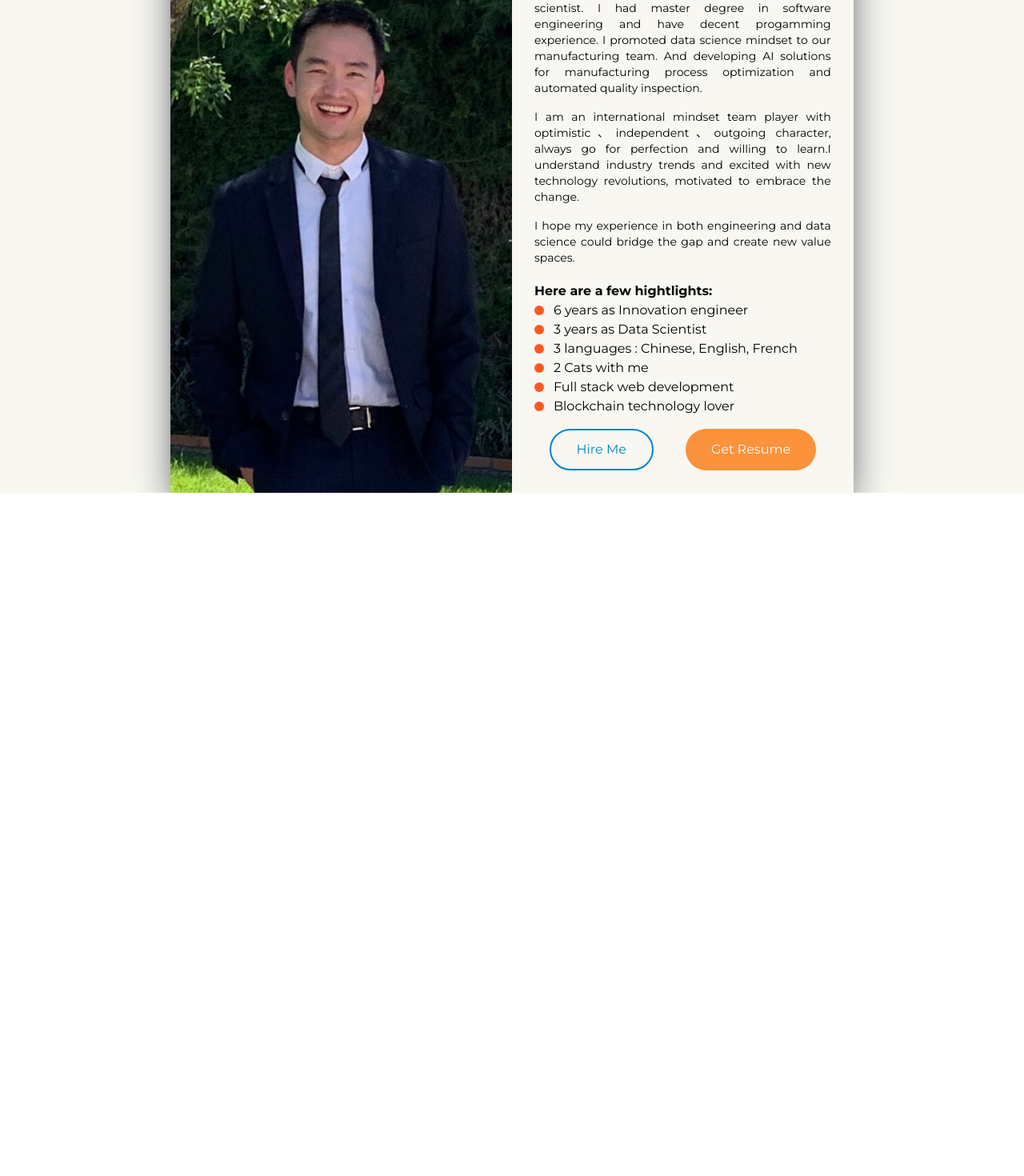
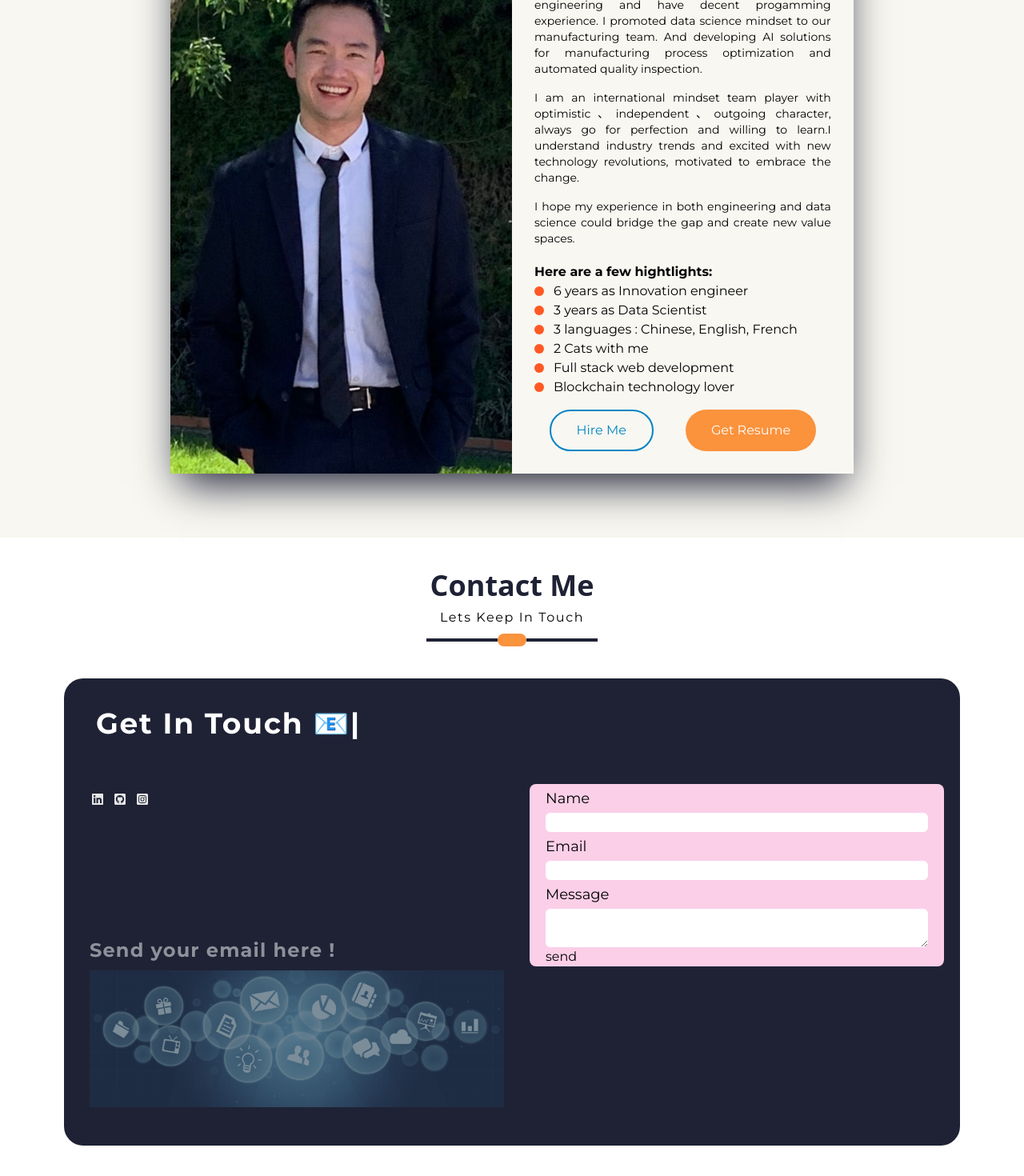
Before and after one commit to WangCHEN9/cwblog, a Next.js app: page / in a window 1280 px wide. Shown: the part 716-2186 px from the top of the page at 80% size. Before the commit the page ends 1332 px from the top, so only its background shows below. Built offline with nearby package versions, Linux system fonts and the light colour scheme; no server answers.

Commit message:
working on contact me section

```diff
--- a/PortfolioContainer/AboutMe/AboutMe.tsx
+++ b/PortfolioContainer/AboutMe/AboutMe.tsx
@@ -50,11 +50,8 @@ const AboutMe: FC<Props> = (props) => {
     ));
   };
   return (
-    <div>
-      <div
-        className="flex justify-center items-center bg-[#f8f7f1]"
-        id={props.id || ''}
-      >
+    <div className="pb-20 bg-[#f8f7f1]">
+      <div className="flex justify-center items-center " id={props.id || ''}>
         <div className="max-w-screen-lg w-8/12">
           <ScreenHeading title={'About Me'} subHeading={'Why Choose Me'} />
           <div className="flex w-full shadow-2xl shadow-[#1f2235]">
--- a/PortfolioContainer/ContactMe/ContactMe.tsx
+++ b/PortfolioContainer/ContactMe/ContactMe.tsx
@@ -1 +1,101 @@
-export {};
+import React, { useState } from 'react';
+import load1 from 'load2.gif';
+import { ScreenHeading } from '../../components';
+import { SocialMedia } from '../../PortfolioContainer';
+//@ts-ignore
+import Typical from 'react-typical';
+import Image from 'next/image';
+
+const ContactMe = (props) => {
+  const [name, setName] = useState('');
+  const [email, setEmail] = useState('');
+  const [message, setMessage] = useState('');
+  const [banner, setBanner] = useState('');
+  const [bool, setBool] = useState(false);
+  const handleName = (e) => {
+    setName(e.target.value);
+  };
+  const handleEmail = (e) => {
+    setEmail(e.target.value);
+  };
+  const handleMessage = (e) => {
+    setMessage(e.target.value);
+  };
+  console.log(name);
+  return (
+    <div className="min-h-screen" id={props.id}>
+      <ScreenHeading
+        subHeading={'Lets Keep In Touch'}
+        title={'Contact Me'}
+      ></ScreenHeading>
+      <div className="flex flex-col max-w-scree-lg mx-20 rounded-3xl bg-[#1f2235] ">
+        <div className="mx-6 mt-5">
+          <Typical
+            steps={['Get In Touch 📧 ', 1500]}
+            loop={Infinity}
+            className="text-4xl text-white flex py-4 px-4  tracking-wider font-semibold mb-10 "
+          />
+        </div>
+        <div className="flex">
+          <div className="w-6/12 justify-start mx-8">
+            <div className="w-2/12 justify-start mb-40">
+              <SocialMedia />
+            </div>
+            <div className="max-w-4xl mb-10">
+              <div className="w-full">
+                <h4 className="text-white tracking-wider font-semibold text-2xl opacity-50 mb-2">
+                  Send your email here !
+                </h4>
+                <Image
+                  src="/mailz.jpeg"
+                  alt="loading image..."
+                  className="object-contain opacity-50"
+                  height={200}
+                  width={600}
+                />
+              </div>
+            </div>
+          </div>
+          <div className="flex flex-col w-6/12 justify-end h-full rounded-lg bg-pink-200 mr-5">
+            <form className="flex flex-col mx-5">
+              <p>{banner}</p>
+              <label htmlFor="name" className="text-lg font-medium py-1 ">
+                Name
+              </label>
+              <input
+                type="text"
+                onChange={handleName}
+                value={name}
+                className="rounded-md"
+              />
+              <label htmlFor="email" className="text-lg font-medium py-1">
+                Email
+              </label>
+              <input
+                type="email"
+                onChange={handleEmail}
+                value={email}
+                className="rounded-md"
+              />
+              <label htmlFor="message" className="text-lg font-medium py-1">
+                Message
+              </label>
+              <textarea
+                onChange={handleMessage}
+                value={message}
+                className="rounded-md"
+              />
+              <div className="send-btn">
+                <button type="submit">
+                  send<i className="fa fa-paper-plane"></i>
+                </button>
+              </div>
+            </form>
+          </div>
+        </div>
+      </div>
+    </div>
+  );
+};
+
+export default ContactMe;
--- a/PortfolioContainer/Home/Profile.tsx
+++ b/PortfolioContainer/Home/Profile.tsx
@@ -6,7 +6,7 @@ import Image from 'next/image';
 
 function Intro() {
   return (
-    <div className="mt-6">
+    <div className="flex flex-col mt-6">
       <SocialMedia />
       <h3>
         <p className="flex text-2xl text-white font-semibold justify-center mb-6 font-sans">
@@ -50,7 +50,7 @@ function Intro() {
 
 function Profile() {
   return (
-    <div className="grid grid-cols-3 grid-rows-1 pb-6 bg-[#24263b]">
+    <div className="grid grid-cols-3 grid-rows-1 pb-6 ">
       <div className="col-span-3 md:col-span-2 pt-10 pb-4">
         <Intro />
       </div>
--- a/PortfolioContainer/Home/SocialMedia.tsx
+++ b/PortfolioContainer/Home/SocialMedia.tsx
@@ -9,7 +9,7 @@ library.add(fab);
 
 const SocialMedia = () => {
   return (
-    <div className="flex justify-center pt-8 mb-2">
+    <div className="flex justify-center pt-2 mb-2">
       <div className="grid grid-cols-3 grid-rows-1 gap-1 w-20 ">
         <Link href="https://www.linkedin.com/in/wangchen9/" passHref>
           <div>
--- a/PortfolioContainer/index.tsx
+++ b/PortfolioContainer/index.tsx
@@ -1,5 +1,7 @@
 export { default as Profile } from './Home/Profile';
+export { default as SocialMedia } from './Home/SocialMedia';
 export { default as Footer } from './Footer/Footer';
 export { default as Home } from './Home/Home';
 export { default as AboutMe } from './AboutMe/AboutMe';
+export { default as ContactMe } from './ContactMe/ContactMe';
 export { default as PortfolioContainer } from './PortfolioContainer';
--- a/tailwind.config.js
+++ b/tailwind.config.js
@@ -13,6 +13,7 @@ module.exports = {
     extend: {
       backgroundImage: {
         aboutme: "url('/me.jpg')",
+        contactme: "url('/mailz.jpeg')",
       },
     },
   },
--- a/utilities/commonUtils.ts
+++ b/utilities/commonUtils.ts
@@ -1,4 +1,4 @@
-import { Home, AboutMe } from '../PortfolioContainer';
+import { Home, AboutMe, ContactMe } from '../PortfolioContainer';
 
 export const TOTAL_SCREENS = [
   {
@@ -9,6 +9,10 @@ export const TOTAL_SCREENS = [
     screen_name: 'AboutMe',
     component: AboutMe,
   },
+  {
+    screen_name: 'ContactMe',
+    component: ContactMe,
+  },
 ];
 
 export const GET_SCREEN_INDEX = (screen_name: string) => {
```
